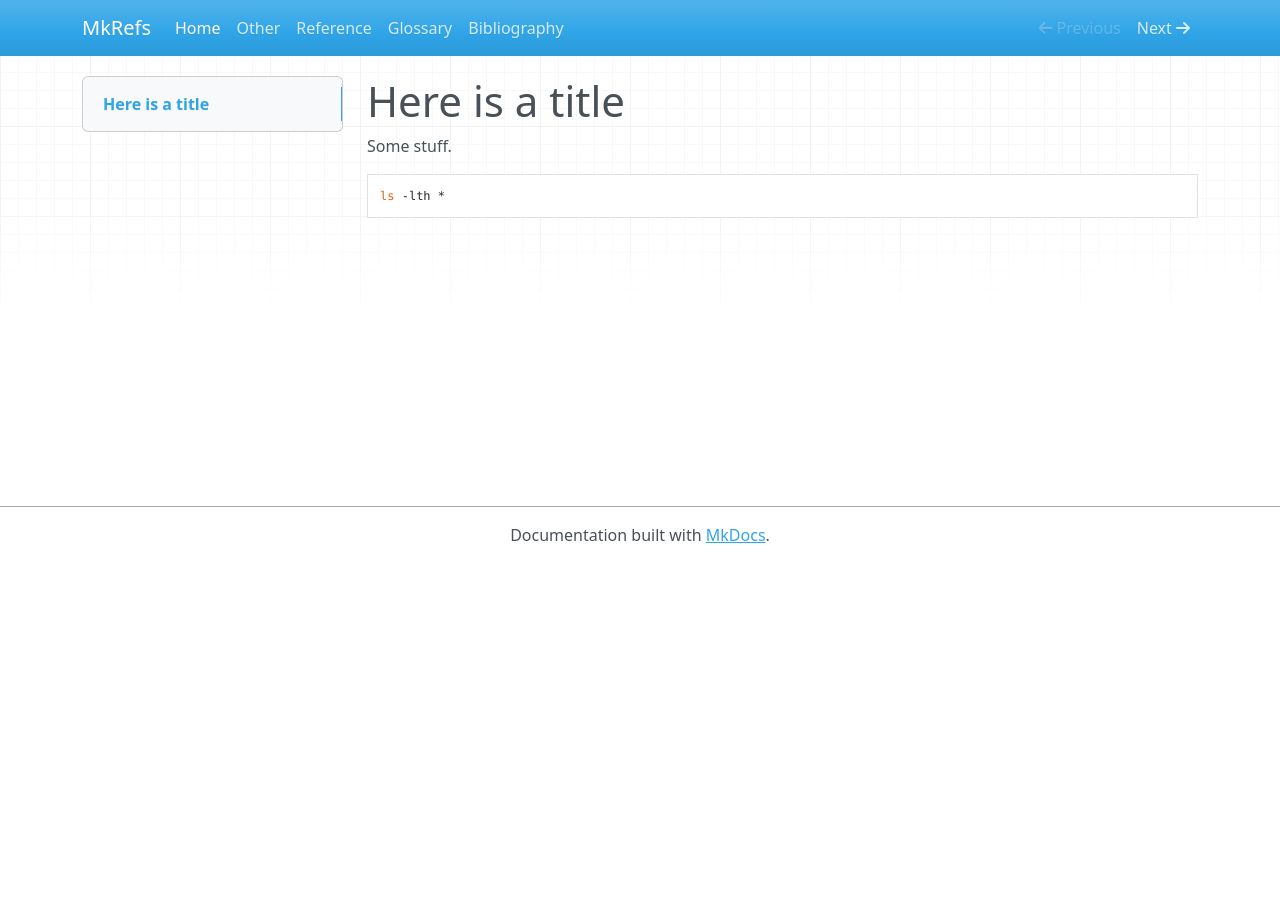
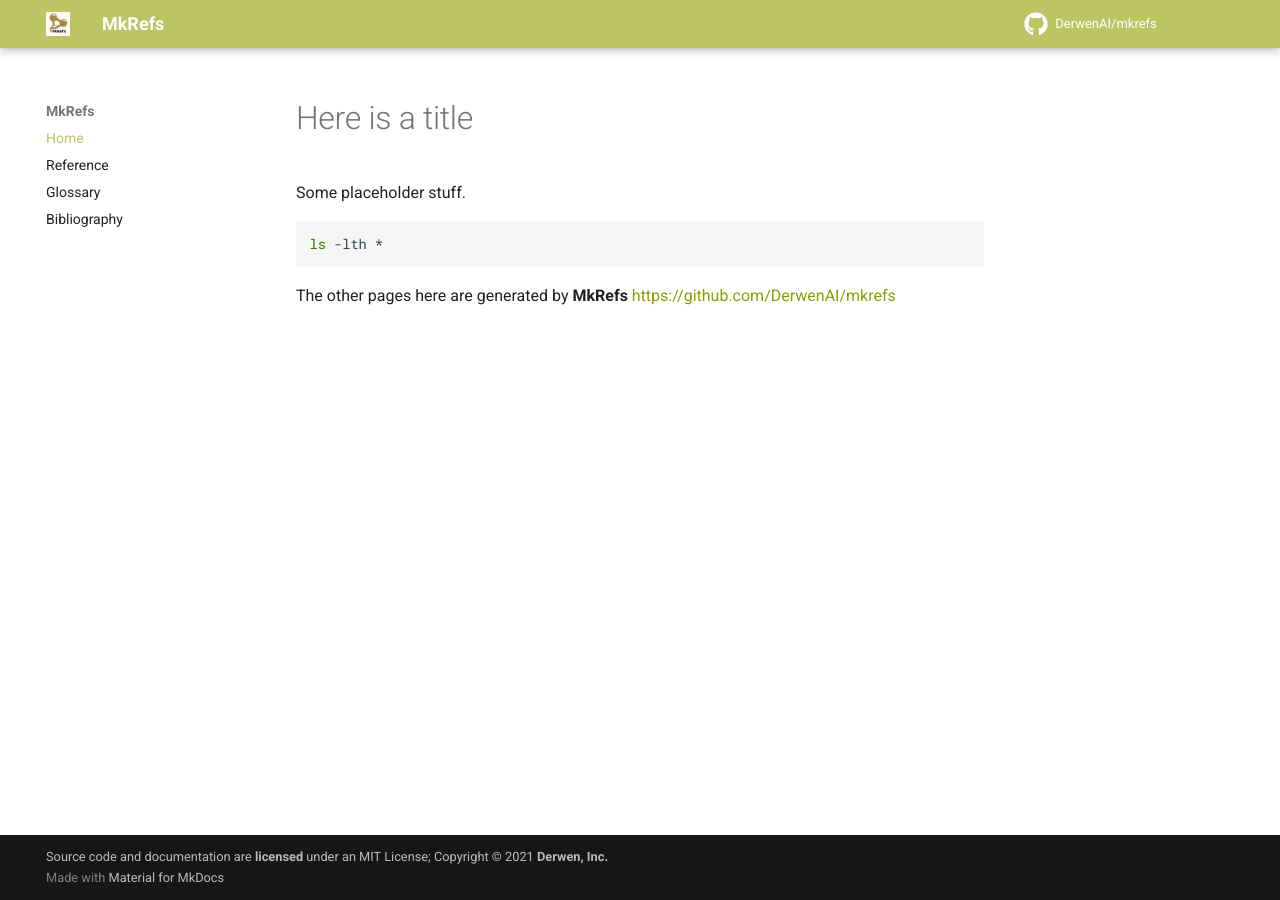
Before and after one commit to DerwenAI/mkrefs, an MkDocs documentation site: the page built from docs/index.md, in a window 1280 px wide. Built offline with MkDocs 1.6.1 and Material for MkDocs 9.7.7, drawn with Linux system fonts in a browser that asks for light colours; nearby versions of some CDN libraries; comment, search, counter and statistics services are not loaded.

Commit message:
using material

````diff
--- a/docs/index.md
+++ b/docs/index.md
@@ -1,7 +1,10 @@
 # Here is a title
 
-Some stuff.
+Some placeholder stuff.
 
 ```
 ls -lth *
 ```
+
+The other pages here are generated by **MkRefs**
+<https://github.com/DerwenAI/mkrefs>
--- /dev/null
+++ b/docs/javascripts/config.js
@@ -0,0 +1,16 @@
+document$.subscribe(() => {
+  hljs.highlightAll()
+})
+
+window.MathJax = {
+    tex: {
+	inlineMath: [["\\(", "\\)"]],
+	displayMath: [["\\[", "\\]"]],
+	processEscapes: true,
+	processEnvironments: true
+    },
+    options: {
+	ignoreHtmlClass: ".*|",
+	processHtmlClass: "arithmatex"
+    }
+};
--- /dev/null
+++ b/docs/stylesheets/extra.css
@@ -0,0 +1,13 @@
+.md-typeset a {
+  color: hsl(66deg 100% 31%);
+}
+
+.md-typeset a:focus, .md-typeset a:hover {
+  color: hsl(306, 45%, 57%);
+}
+
+:root {
+  --md-primary-fg-color:        hsl(65, 46%, 58%);
+  --md-primary-fg-color--light: #000;
+  --md-primary-fg-color--dark:  #FFF;
+}
--- a/mkdocs.yml
+++ b/mkdocs.yml
@@ -4,12 +4,48 @@ site_url: https://github.com/DerwenAI/mkrefs
 
 mkrefs_config: mkrefs.yml
 
+repo_url: https://github.com/DerwenAI/mkrefs
+repo_name: DerwenAI/mkrefs
+
+copyright: Source code and documentation are <strong><a href="https://github.com/DerwenAI/mkrefs/blob/main/LICENSE" target="_blank">licensed</a></strong> under an MIT License; Copyright &copy; 2021 <strong><a href="https://derwen.ai/" target="_blank">Derwen, Inc.</a></strong>
+
 nav:
     - Home: index.md
-    - Other: other.md
     - Reference: ref.md
     - Glossary: glossary.md
     - Bibliography: biblio.md
 
+theme:
+  name: material
+  icon:
+    repo: fontawesome/brands/github
+  favicon: assets/favicon.png
+  logo: assets/logo.png
+  features:
+    - navigation.instant
+
 plugins:
+  - git-revision-date
   - mkrefs
+
+extra_css:
+  - stylesheets/extra.css
+  - https://cdnjs.cloudflare.com/ajax/libs/highlight.js/10.7.2/styles/default.min.css
+
+extra_javascript:
+  - javascripts/config.js
+  - https://polyfill.io/v3/polyfill.min.js?features=es6
+  - https://cdn.jsdelivr.net/npm/mathjax@3/es5/tex-mml-chtml.js
+  - https://cdnjs.cloudflare.com/ajax/libs/highlight.js/10.7.2/highlight.min.js
+
+use_directory_urls: true
+
+markdown_extensions:
+  - admonition
+  - codehilite
+  - footnotes
+  - toc:
+      toc_depth: 3
+      permalink: true
+  - pymdownx.highlight:
+      use_pygments: false
````
Also changed, not shown: README.md (+10 -0 lines), docs/other.md (deleted, +0 -10 lines), requirements-dev.txt (added, +13 -0 lines), changelog.txt, docs/assets/favicon.png (added), docs/assets/logo.png (added), 1 other file.
